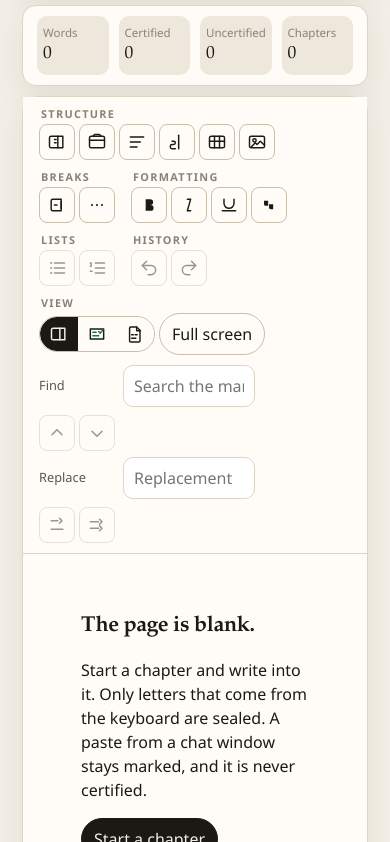
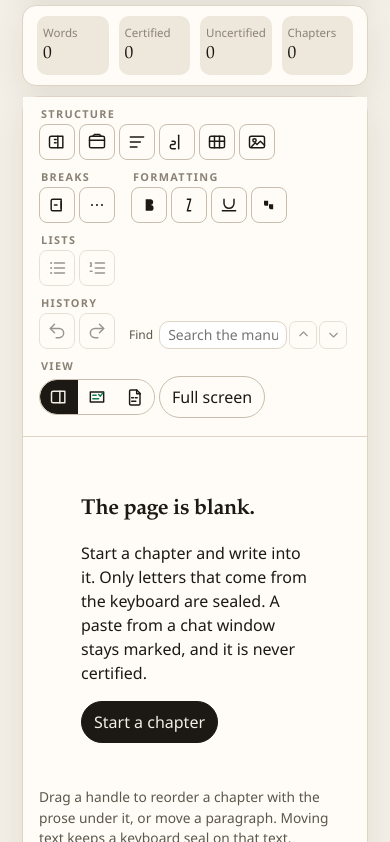
Before and after one commit to shane-carlson/HuManuScript, a React (Vite) app: page / in a window 390 px wide. Shown: the part 1277-2119 px from the top of the page. Built offline with nearby package versions, Linux system fonts and the light colour scheme.

Commit message:
Place find beside History and reveal replace on focus.
The search field shares the formatting bar's top row, with smaller buttons next to it. Replace opens only while focus is in find or replace.

Co-authored-by: shane.carlson <shane.carlson@gmail.com>

```diff
--- a/src/components/Editor.tsx
+++ b/src/components/Editor.tsx
@@ -120,6 +120,7 @@ export function Editor({
   const [dropAt, setDropAt] = useState<number | null>(null);
   const [viewMode, setViewMode] = useState<EditorViewMode>(() => loadEditorView());
   const [certCollapsed, setCertCollapsed] = useState(() => loadCertificationCollapsed());
+  const [replaceOpen, setReplaceOpen] = useState(false);
   const textDrag = useRef<{ blockId: string; start: number; end: number } | null>(null);
   const canvasRef = useRef<HTMLDivElement>(null);
 
@@ -344,6 +345,7 @@ export function Editor({
 
   const showHighlights = viewMode === 'highlights';
   const showPreview = viewMode === 'preview';
+  const showReplace = replaceOpen && !showPreview;
   const [previewExportedAt, setPreviewExportedAt] = useState(() => new Date().toISOString());
   const previewModel = useMemo(
     () => buildCertificationPageModel(doc, previewExportedAt, {
@@ -371,7 +373,7 @@ export function Editor({
         </div>
       )}
       <main className={`canvas manuscript-surface${showPreview ? ' is-preview' : ''}`}>
-        <div className="canvas-head">
+        <div className={`canvas-head${showReplace ? ' is-replace-open' : ''}`}>
         <div className="toolbar" role="toolbar" aria-label="Manuscript tools">
           <div className="toolbar-group">
             <span className="toolbar-group__label" id="toolbar-structure">Structure</span>
@@ -449,6 +451,7 @@ export function Editor({
               </ToolbarIconButton>
             </div>
           </div>
+          <div className="toolbar-history-find">
             <div className="toolbar-group">
               <span className="toolbar-group__label" id="toolbar-history">History</span>
               <div className="toolbar-group__icons" role="group" aria-labelledby="toolbar-history">
@@ -479,6 +482,85 @@ export function Editor({
                   <IconRedo />
                 </ToolbarIconButton>
               </div>
+            </div>
+            {!showPreview && (
+              <div
+                className="find"
+                role="search"
+                aria-label="Find and replace"
+                onBlur={(event) => {
+                  const next = event.relatedTarget;
+                  if (next instanceof Node && event.currentTarget.contains(next)) return;
+                  setReplaceOpen(false);
+                }}
+              >
+                <div className="find-row">
+                  <label htmlFor="find">Find</label>
+                  <div className="find-field">
+                    <input
+                      id="find"
+                      value={query}
+                      onChange={(e) => {
+                        setQuery(e.target.value);
+                        setHit(0);
+                        setReplaceNote('');
+                      }}
+                      onFocus={() => setReplaceOpen(true)}
+                      onKeyDown={(e) => {
+                        if (e.key !== 'Enter') return;
+                        e.preventDefault();
+                        stepMatch(e.shiftKey ? -1 : 1);
+                      }}
+                      placeholder="Search the manuscript"
+                      autoComplete="off"
+                      spellCheck={false}
+                    />
+                    <div className="find-actions" role="group" aria-label="Find in the manuscript">
+                      <ToolbarIconButton label="Find previous" disabled={!matches.length} onClick={() => stepMatch(-1)}>
+                        <IconFindPrevious />
+                      </ToolbarIconButton>
+                      <ToolbarIconButton label="Find next" disabled={!matches.length} onClick={() => stepMatch(1)}>
+                        <IconFindNext />
+                      </ToolbarIconButton>
+                    </div>
+                  </div>
+                  {query.trim() ? (
+                    <span className="find-count" aria-live="polite">
+                      {matches.length ? activeIndex + 1 : 0} of {matches.length}
+                    </span>
+                  ) : null}
+                </div>
+                {showReplace && (
+                  <div className="find-row find-row--replace">
+                    <label htmlFor="replace">Replace</label>
+                    <div className="find-field">
+                      <input
+                        id="replace"
+                        value={replacement}
+                        onChange={(e) => setReplacement(e.target.value)}
+                        onKeyDown={(e) => {
+                          if (e.key !== 'Enter') return;
+                          e.preventDefault();
+                          replaceCurrent();
+                        }}
+                        placeholder="Replacement"
+                        autoComplete="off"
+                        spellCheck={false}
+                      />
+                      <div className="find-actions" role="group" aria-label="Replace in the manuscript">
+                        <ToolbarIconButton label="Replace" disabled={!matches.length} onClick={replaceCurrent}>
+                          <IconReplace />
+                        </ToolbarIconButton>
+                        <ToolbarIconButton label="Replace all" disabled={!matches.length} onClick={replaceEvery}>
+                          <IconReplaceAll />
+                        </ToolbarIconButton>
+                      </div>
+                    </div>
+                    {replaceNote ? <span className="find-count">{replaceNote}</span> : null}
+                  </div>
+                )}
+              </div>
+            )}
           </div>
           <div className="toolbar-group toolbar-group--end">
             <span className="toolbar-group__label" id="toolbar-view">View</span>
@@ -522,67 +604,6 @@ export function Editor({
             <li><i className="swatch prov-drop" /> Dropped, not sealed</li>
             <li><i className="swatch prov-other" /> Other insertion, not sealed</li>
           </ul>
-        )}
-
-        {!showPreview && (
-        <div className="find" role="search" aria-label="Find and replace">
-          <div className="find-row">
-            <label htmlFor="find">Find</label>
-            <input
-              id="find"
-              value={query}
-              onChange={(e) => {
-                setQuery(e.target.value);
-                setHit(0);
-                setReplaceNote('');
-              }}
-              onKeyDown={(e) => {
-                if (e.key !== 'Enter') return;
-                e.preventDefault();
-                stepMatch(e.shiftKey ? -1 : 1);
-              }}
-              placeholder="Search the manuscript"
-              autoComplete="off"
-              spellCheck={false}
-            />
-            <span className="find-count" aria-live="polite">
-              {query.trim() ? `${matches.length ? activeIndex + 1 : 0} of ${matches.length}` : ''}
-            </span>
-            <div className="find-actions" role="group" aria-label="Find in the manuscript">
-              <ToolbarIconButton label="Find previous" disabled={!matches.length} onClick={() => stepMatch(-1)}>
-                <IconFindPrevious />
-              </ToolbarIconButton>
-              <ToolbarIconButton label="Find next" disabled={!matches.length} onClick={() => stepMatch(1)}>
-                <IconFindNext />
-              </ToolbarIconButton>
-            </div>
-          </div>
-          <div className="find-row">
-            <label htmlFor="replace">Replace</label>
-            <input
-              id="replace"
-              value={replacement}
-              onChange={(e) => setReplacement(e.target.value)}
-              onKeyDown={(e) => {
-                if (e.key !== 'Enter') return;
-                e.preventDefault();
-                replaceCurrent();
-              }}
-              placeholder="Replacement"
-              autoComplete="off"
-              spellCheck={false}
-            />
-            <span className="find-count">{replaceNote}</span>
-            <div className="find-actions" role="group" aria-label="Replace in the manuscript">
-              <ToolbarIconButton label="Replace" disabled={!matches.length} onClick={replaceCurrent}>
-                <IconReplace />
-              </ToolbarIconButton>
-              <ToolbarIconButton label="Replace all" disabled={!matches.length} onClick={replaceEvery}>
-                <IconReplaceAll />
-              </ToolbarIconButton>
-            </div>
-          </div>
-        </div>
         )}
         </div>
 
--- a/src/index.css
+++ b/src/index.css
@@ -752,40 +752,85 @@ h3 { font-size: 0.95rem; margin: 18px 0 8px; }
 .legend li { display: flex; align-items: center; gap: 8px; }
 .swatch { width: 18px; height: 12px; border-radius: 3px; display: inline-block; }
 .trust { color: var(--text-dim); font-size: 0.86rem; }
+.toolbar-history-find {
+  display: flex;
+  align-items: flex-end;
+  gap: 14px;
+  flex-wrap: nowrap;
+  min-width: 0;
+}
 .find {
+  position: relative;
   display: flex;
   flex-direction: column;
-  gap: 6px;
-  margin-top: 10px;
+  align-items: flex-start;
+  gap: 0;
+  margin: 0;
+  min-width: 0;
 }
 .find-row {
   display: flex;
-  flex-wrap: wrap;
-  gap: 8px;
+  flex-wrap: nowrap;
+  gap: 6px;
   align-items: center;
 }
 .find-row label {
-  flex: 0 0 4.75rem;
-  font-size: 0.8rem;
+  flex: 0 0 auto;
+  font-size: 0.75rem;
   color: var(--text-dim);
 }
+.find-field {
+  display: flex;
+  align-items: center;
+  gap: 2px;
+  min-width: 0;
+}
 .find input {
-  flex: 1 1 180px;
-  width: auto;
-  max-width: 320px;
-  min-width: 140px;
+  flex: 1 1 12.5rem;
+  width: 12.5rem;
+  max-width: 14rem;
+  min-width: 8rem;
+  height: 28px;
+  padding: 2px 8px;
+  font-size: 0.875rem;
 }
 .find-count {
-  flex: 0 1 auto;
-  min-width: 5.5rem;
-  font-size: 0.8rem;
+  flex: 0 0 auto;
+  min-width: 0;
+  font-size: 0.75rem;
   color: var(--text-dim);
   font-variant-numeric: tabular-nums;
 }
+.find-count:empty { display: none; }
 .find-actions {
   display: flex;
-  gap: 4px;
+  gap: 2px;
   align-items: center;
+}
+.find .toolbar-icon-btn {
+  width: 28px;
+  height: 28px;
+  border-radius: 7px;
+}
+.find .toolbar-icon-btn svg {
+  width: 15px;
+  height: 15px;
+}
+.find-row--replace {
+  position: absolute;
+  top: calc(100% + 6px);
+  left: 0;
+  z-index: 3;
+  background: var(--bg-elev);
+}
+.canvas-head.is-replace-open {
+  padding-bottom: 46px;
+}
+.canvas-head.is-replace-open:has(.legend--inline) {
+  padding-bottom: 10px;
+}
+.canvas-head.is-replace-open .legend--inline {
+  margin-top: 38px;
 }
 .toolbar {
   display: flex;
@@ -800,7 +845,7 @@ h3 { font-size: 0.95rem; margin: 18px 0 8px; }
   gap: 4px;
   min-width: 0;
 }
-.toolbar-group--end { margin-left: auto; }
+.toolbar-group--end { margin-left: auto; flex-shrink: 0; }
 .toolbar-group__label {
   font-family: var(--sans);
   font-size: 0.68rem;
@@ -1206,7 +1251,8 @@ h3 { font-size: 0.95rem; margin: 18px 0 8px; }
   .editor-grid { padding: 12px 14px 24px; }
   .ms-block { padding-left: 74px; }
   .toolbar-group--end { margin-left: 0; }
-  .find input { min-width: 0; flex-basis: 8rem; }
+  .toolbar-history-find { flex-wrap: wrap; }
+  .find input { min-width: 0; flex-basis: 8rem; width: 8rem; }
   .summary-rollup { grid-template-columns: 1fr; }
 
   /* Full screen still locks the tools and scrolls only the manuscript. */
```
Lines whose indentation alone changed are shown as unchanged.
